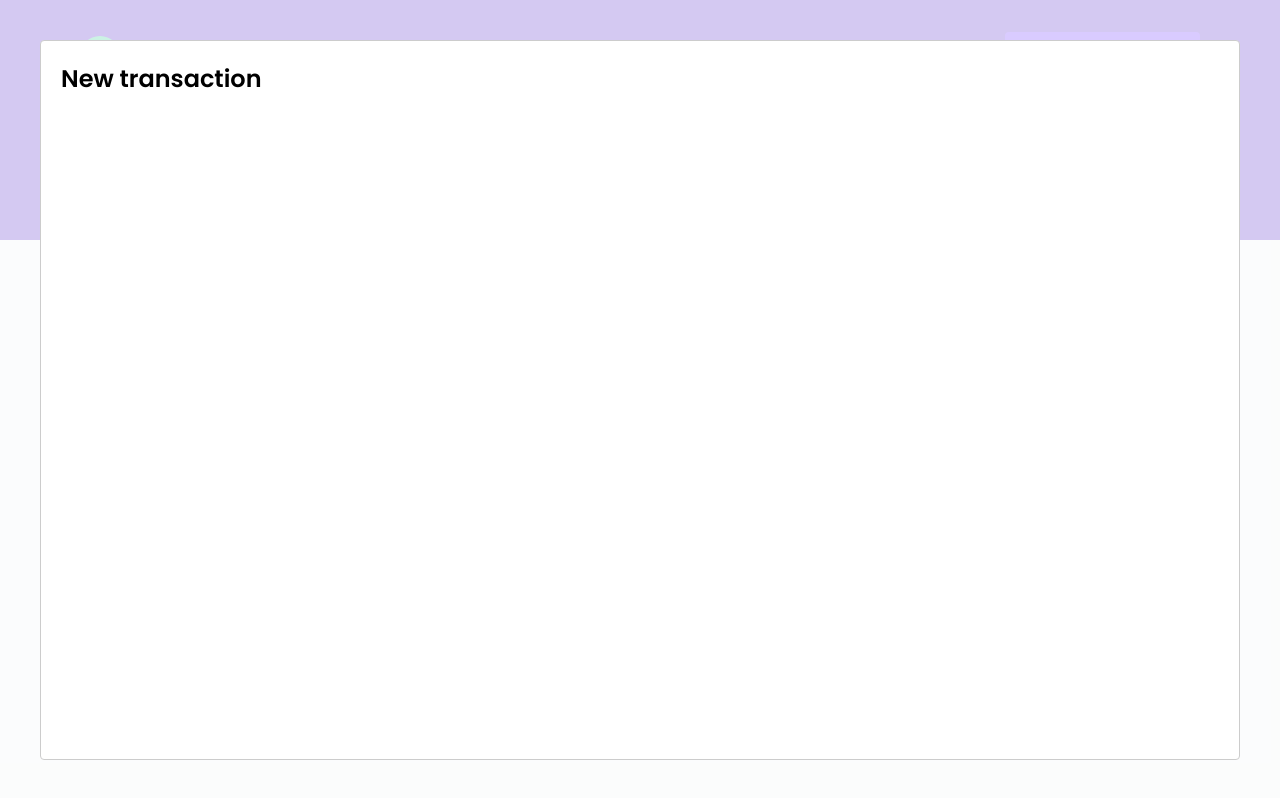
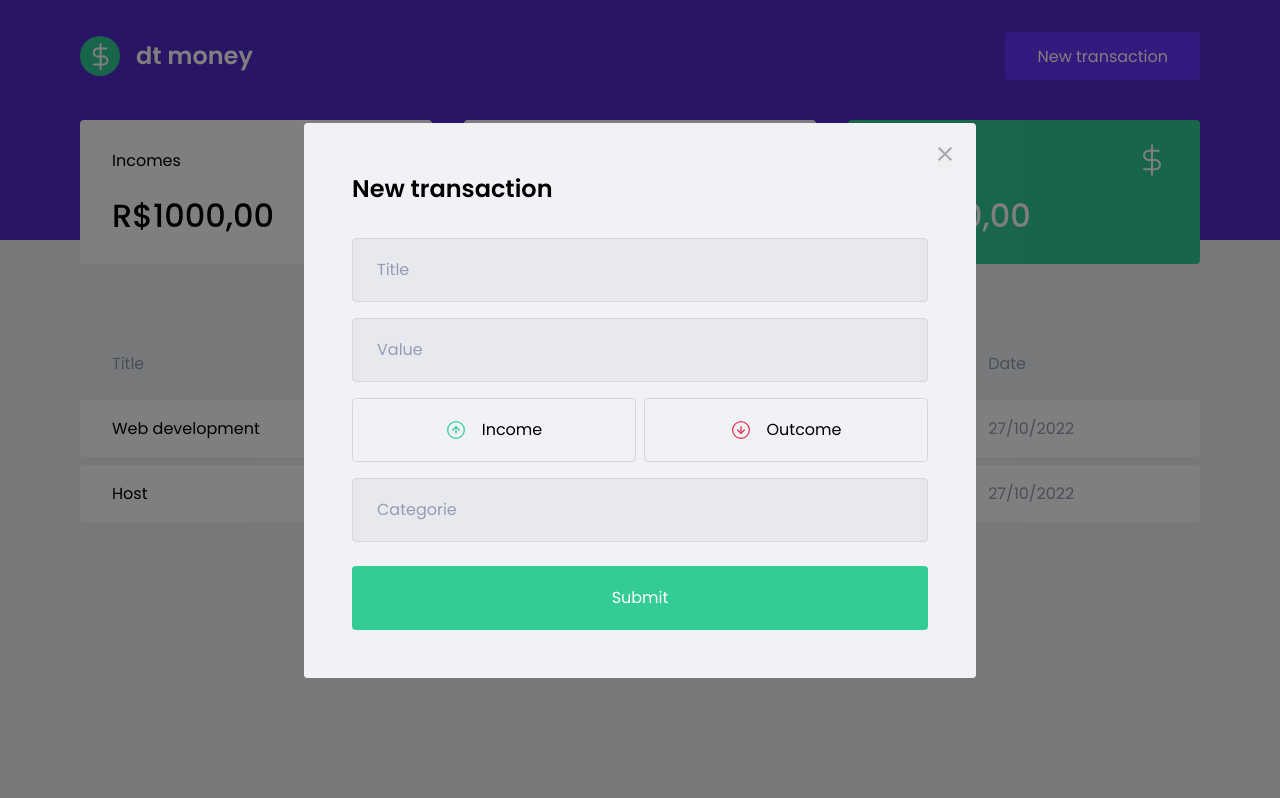
Before and after one commit to iubel/financial-control, a React (Create React App) app: page / in a window 1280 px wide. Both pictures are taken after a click on the button "New transaction". Built offline with nearby package versions, Linux system fonts and the light colour scheme; no server answers; what miragejs would draw is missing.

Commit message:
Creating stylization to Modal

```diff
--- a/package.json
+++ b/package.json
@@ -5,6 +5,7 @@
   "dependencies": {
     "axios": "^1.1.3",
     "miragejs": "^0.1.45",
+    "polished": "^4.2.2",
     "react": "^18.2.0",
     "react-dom": "^18.2.0",
     "react-modal": "^3.16.1",
--- a/src/App.tsx
+++ b/src/App.tsx
@@ -3,7 +3,7 @@ import Modal from 'react-modal';
 import { useState } from 'react';
 import { Header } from "./components/Header";
 import { GlobalStyle } from "./styles/global";
-import { NewTransactionModal } from "./components/TransactionsTable/NewTransactionModal";
+import { NewTransactionModal } from "./components/NewTransactionModal";
 
 Modal.setAppElement('#root');
 
--- /dev/null
+++ b/src/components/NewTransactionModal/index.tsx
@@ -0,0 +1,66 @@
+import Modal from 'react-modal';
+import closeImg from '../../assets/close.svg';
+import incomeImg from '../../assets/income.svg';
+import outcomeImg from '../../assets/outcome.svg';
+import { Container, TransactionTypeContainer } from './styles';
+
+interface NewTransactionModalProps {
+    isOpen: boolean;
+    onRequestClose: () => void;
+}
+
+export function NewTransactionModal({ isOpen, onRequestClose }: NewTransactionModalProps) {
+    return (
+        <Modal
+            isOpen={isOpen}
+            onRequestClose={onRequestClose}
+            overlayClassName="react-modal-overlay"
+            className="react-modal-content"
+        >
+            <button
+                type='button'
+                onClick={onRequestClose}
+                className="react-modal-close"
+            >
+                <img src={closeImg} alt='Close modal' />
+            </button>
+
+            <Container>
+                <h2>New transaction</h2>
+
+                <input
+                    placeholder='Title'
+                />
+
+                <input
+                    type='number'
+                    placeholder='Value'
+                />
+
+                <TransactionTypeContainer>
+                    <button
+                        type='button'
+                    >
+                        <img src={incomeImg} alt='Income' />
+                        <span>Income</span>
+                    </button>
+
+                    <button
+                        type='button'
+                    >
+                        <img src={outcomeImg} alt='Outcome' />
+                        <span>Outcome</span>
+                    </button>
+                </TransactionTypeContainer>
+
+                <input
+                    placeholder='Categorie'
+                />
+
+                <button type='submit'>
+                    Submit
+                </button>
+            </Container>
+        </Modal >
+    );
+}
--- /dev/null
+++ b/src/components/NewTransactionModal/styles.ts
@@ -0,0 +1,89 @@
+import styled from 'styled-components';
+import { darken } from 'polished';
+
+export const Container = styled.form`
+    h2 {
+        color: var(--text-title);
+        font-size: 1.5rem;
+        margin-bottom: 2rem;
+    }
+
+    input {
+        width: 100%;
+        padding: 0 1.5rem;
+        height: 4rem;
+        border-radius: 0.25rem;
+        box-sizing: border-box;
+
+        border: 1px solid #d7d7d7;
+        background: #e7e9ee;
+
+        font-weight: 400;
+        font-size: 1rem;
+
+        &::placeholder {
+            color: var(--text-body);
+        }
+
+        //All input after the first will received margin
+        & + input {
+            margin-top: 1rem;
+        }
+    }
+
+    button[type="submit"] {
+        width: 100%;
+        padding: 0 1.5rem;
+        height: 4rem;
+        background: var(--green);
+        color: #FFF;
+        border-radius: 0.25rem;
+        border: 0;
+        font-size: 1rem;
+        margin-top: 1.5rem;
+
+        transaction: filter 0.2s;
+
+        &:hover {
+            filter: brightness(0.9);
+        }
+    }
+
+`;
+
+export const TransactionTypeContainer = styled.div`
+    margin: 1rem 0;
+    display: grid;
+    grid-template-columns: 1fr 1fr;
+    gap: 0.5rem;
+
+    button {
+        height: 4rem;
+        border: 1px solid #d7d7d7;
+        border-radius: 0.25rem;
+
+        background: transparent;
+
+        display: flex;
+        align-items: center;
+        justify-content: center;
+
+        transaction: border-color 0.2s;
+
+        &:hover {
+            border-color: ${darken(0.1, '#d7d7d7')};
+        }
+
+        img {
+            width: 20px;
+            height: 20px;
+        }
+
+        span {
+            display: inline-block;
+            margin-left: 1rem;
+            font-size: 1rem;
+            color: var(--text-title);
+        }
+    }
+`;
--- a/src/components/TransactionsTable/NewTransactionModal/index.tsx
+++ /dev/null
@@ -1,17 +0,0 @@
-import Modal from 'react-modal';
-
-interface NewTransactionModalProps {
-    isOpen: boolean;
-    onRequestClose: () => void;
-}
-
-export function NewTransactionModal({ isOpen, onRequestClose }: NewTransactionModalProps) {
-    return (
-        <Modal
-            isOpen={isOpen}
-            onRequestClose={onRequestClose}
-        >
-            <h2>New transaction</h2>
-        </Modal>
-    );
-}
--- a/src/components/TransactionsTable/NewTransactionModal/styles.ts
+++ /dev/null
@@ -1,3 +0,0 @@
-import styled from 'styled-components';
-
-export const Container = styled.div``;
--- a/src/styles/global.ts
+++ b/src/styles/global.ts
@@ -53,4 +53,41 @@ export const GlobalStyle = createGlobalStyle`
         opacity: 0.6;
         cursor: not-allowed;
     }
+
+    .react-modal-overlay {
+        background: rgba(0, 0, 0, 0.5);
+        height: 100%;
+
+        position: fixed;
+        top: 0;
+        button: 0;
+        right: 0;
+        left: 0;
+
+        display: flex;
+        align-items: center;
+        justify-content: center;
+    }
+
+    .react-modal-content {
+        width:  100%;
+        max-width: 576px;
+        background: var(--background);
+        padding: 3rem;
+        position: relative;
+        border-radius: 0.24rem;
+    }
+
+    .react-modal-close {
+        position: absolute;
+        top: 1.5rem;
+        right: 1.5rem;
+        border: 0;
+        backgroud: transparent;
+        transaction: filter 0.2s;
+
+        &:hover {
+            filter: brightness(0.8);
+        }
+    }
 `
```
Also changed, not shown: src/assets/close.svg (renamed from src/assets/vector.svg).
